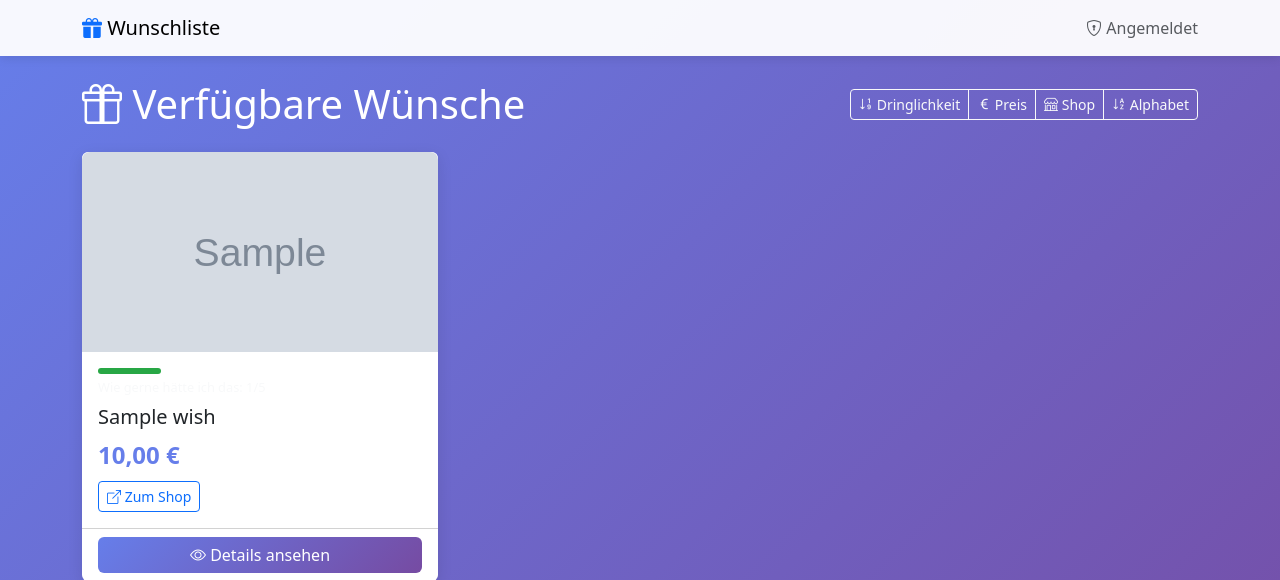
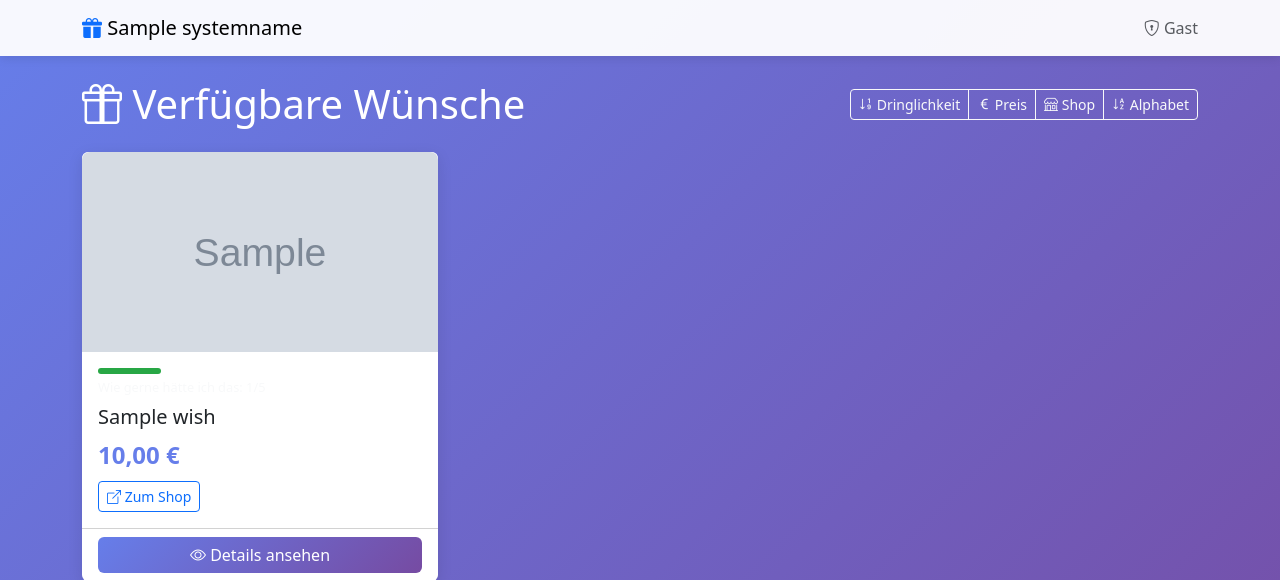
Before and after one commit to thies23/wunschliste, a Django app: template wunschliste/templates/wunschliste/public_wishes.html in a window 1280 px wide. Shown: the top 580 px of the page. Run offline with Django 5.2, Linux system fonts and the light colour scheme; tables that the repository leaves empty hold one stand-in row (values such as "Sample post"); the template is opened without the code that fills it: values that come from a table or form of the project are taken from there, most other values are stand-ins (such as "Sample title", 1, 10 or a date in 2020); grey boxes marked "Sample" are stand-in pictures; some libraries are stand-ins or nearby versions.

Commit message:
move naming to config

```diff
--- a/config.example.ini
+++ b/config.example.ini
@@ -11,6 +11,7 @@ NAME = db.sqlite3
 [public_view]
 PASSWORD = 1984
 HELP_TEXT = Um welches Jahr geht es im gleichnamigen Buch von George Orwell?
+SYSTEMNAME = Wunschliste
 
 [contact]
 EMAIL = foobar@example.org
--- a/wunschliste/templates/wunschliste/base.html
+++ b/wunschliste/templates/wunschliste/base.html
@@ -3,7 +3,7 @@
 <head>
     <meta charset="UTF-8">
     <meta name="viewport" content="width=device-width, initial-scale=1.0">
-    <title>{% block title %}Wunschliste{% endblock %}</title>
+    <title>{% block title %}{{ systemname }}{% endblock %}</title>
     <!-- Bootstrap 5 CSS -->
     <link href="/static/bootstrap.min.css" rel="stylesheet">
     <!-- Bootstrap Icons -->
--- a/wunschliste/templates/wunschliste/login.html
+++ b/wunschliste/templates/wunschliste/login.html
@@ -1,6 +1,6 @@
 {% extends 'wunschliste/base.html' %}
 
-{% block title %}Login - Wunschliste{% endblock %}
+{% block title %}Login - {{ systemname }}{% endblock %}
 
 {% block content %}
 <div class="container d-flex justify-content-center align-items-center" style="min-height: 100vh;">
@@ -8,7 +8,7 @@
         <div class="card-body p-5">
             <h2 class="text-center mb-4">
                 <i class="bi bi-gift-fill text-primary"></i>
-                {% if view_title %}{{ view_title }}{% else %}Wunschliste{% endif %}
+                {% if view_title %}{{ view_title }}{% else %}{{ systemname }}{% endif %}
             </h2>
 
             {% if help_text %}
--- a/wunschliste/templates/wunschliste/public_wishes.html
+++ b/wunschliste/templates/wunschliste/public_wishes.html
@@ -1,6 +1,6 @@
 {% extends 'wunschliste/base.html' %}
 
-{% block title %}Wunschliste - Alle Wünsche{% endblock %}
+{% block title %}{{ systemname }} - Alle Wünsche{% endblock %}
 
 {% block content %}
 
@@ -32,11 +32,11 @@
 <nav class="navbar navbar-expand-lg navbar-light fixed-top">
     <div class="container">
         <a class="navbar-brand" href="{% url 'public_wishes' %}">
-            <i class="bi bi-gift-fill text-primary"></i> Wunschliste
+            <i class="bi bi-gift-fill text-primary"></i> {{ systemname }}
         </a>
         <div class="navbar-nav ms-auto">
             <span class="navbar-text text-muted">
-                <i class="bi bi-shield-lock"></i> Angemeldet
+                <i class="bi bi-shield-lock"></i> Gast
             </span>
         </div>
     </div>
--- a/wunschliste/views.py
+++ b/wunschliste/views.py
@@ -25,6 +25,7 @@ def public_view_login(request):
     context = {
         'form': form,
         'help_text': settings.PUBLIC_VIEW_HELP_TEXT,
+        'systemname': settings.SYSTEMNAME,
         'contact_email': settings.CONTACT_EMAIL,
     }
     return render(request, 'wunschliste/login.html', context)
@@ -83,6 +84,7 @@ def public_wishes(request):
 
     context = {
         'wishes': wishes,
+        'systemname': settings.SYSTEMNAME,
         'sort_by': sort_by,
         'contact_email': settings.CONTACT_EMAIL,
     }
@@ -150,6 +152,7 @@ def create_wish(request):
 
     context = {
         'form': form,
+        'systemname': settings.SYSTEMNAME,
         'wishes': wishes,
     }
     return render(request, 'wunschliste/create_wish.html', context)
@@ -173,6 +176,7 @@ def edit_wish(request, wish_id):
 
     context = {
         'form': form,
+        'systemname': settings.SYSTEMNAME,
         'wish': wish,
         'editing': True,
     }
@@ -218,6 +222,7 @@ def delete_wish(request, wish_id):
 
     context = {
         'wish': wish,
+        'systemname': settings.SYSTEMNAME,
     }
     return render(request, 'wunschliste/delete_wish.html', context)
 
@@ -273,6 +278,7 @@ def gift_history(request):
 
     context = {
         'transactions': transactions,
+        'systemname': settings.SYSTEMNAME,
     }
     return render(request, 'wunschliste/gift_history.html', context)
 
--- a/wunschmanager/settings.py
+++ b/wunschmanager/settings.py
@@ -95,6 +95,7 @@ MEDIA_ROOT = BASE_DIR / 'media'
 
 PUBLIC_VIEW_PASSWORD = config.get('public_view', 'PASSWORD')
 PUBLIC_VIEW_HELP_TEXT = config.get('public_view', 'HELP_TEXT')
+SYSTEMNAME = config.get('public_view', "SYSTEMNAME")
 CONTACT_EMAIL = config.get('contact', 'EMAIL')
 CREATE_WISH_USERNAME = config.get('authentication', 'CREATE_WISH_USERNAME')
 CREATE_WISH_PASSWORD = config.get('authentication', 'CREATE_WISH_PASSWORD')
```
